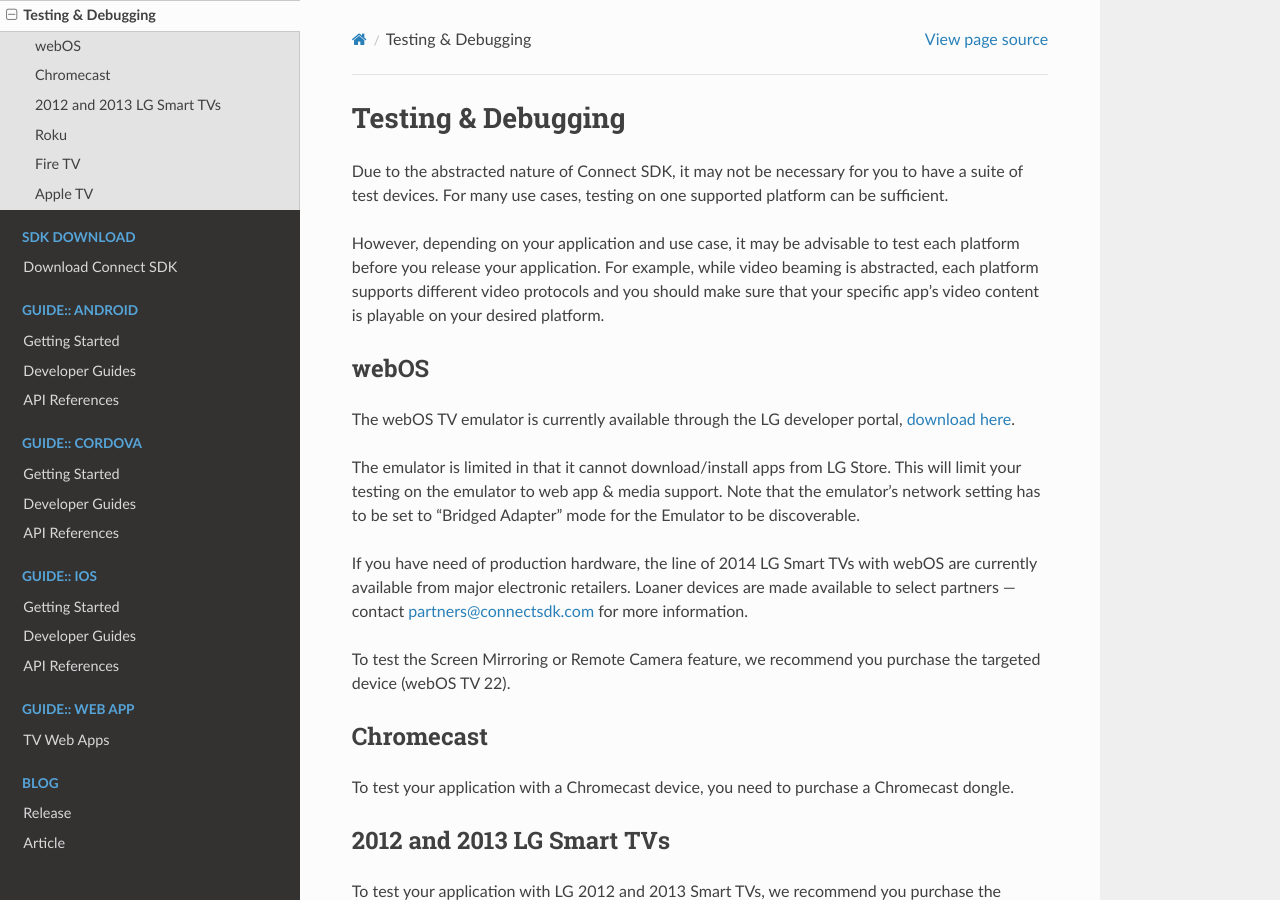
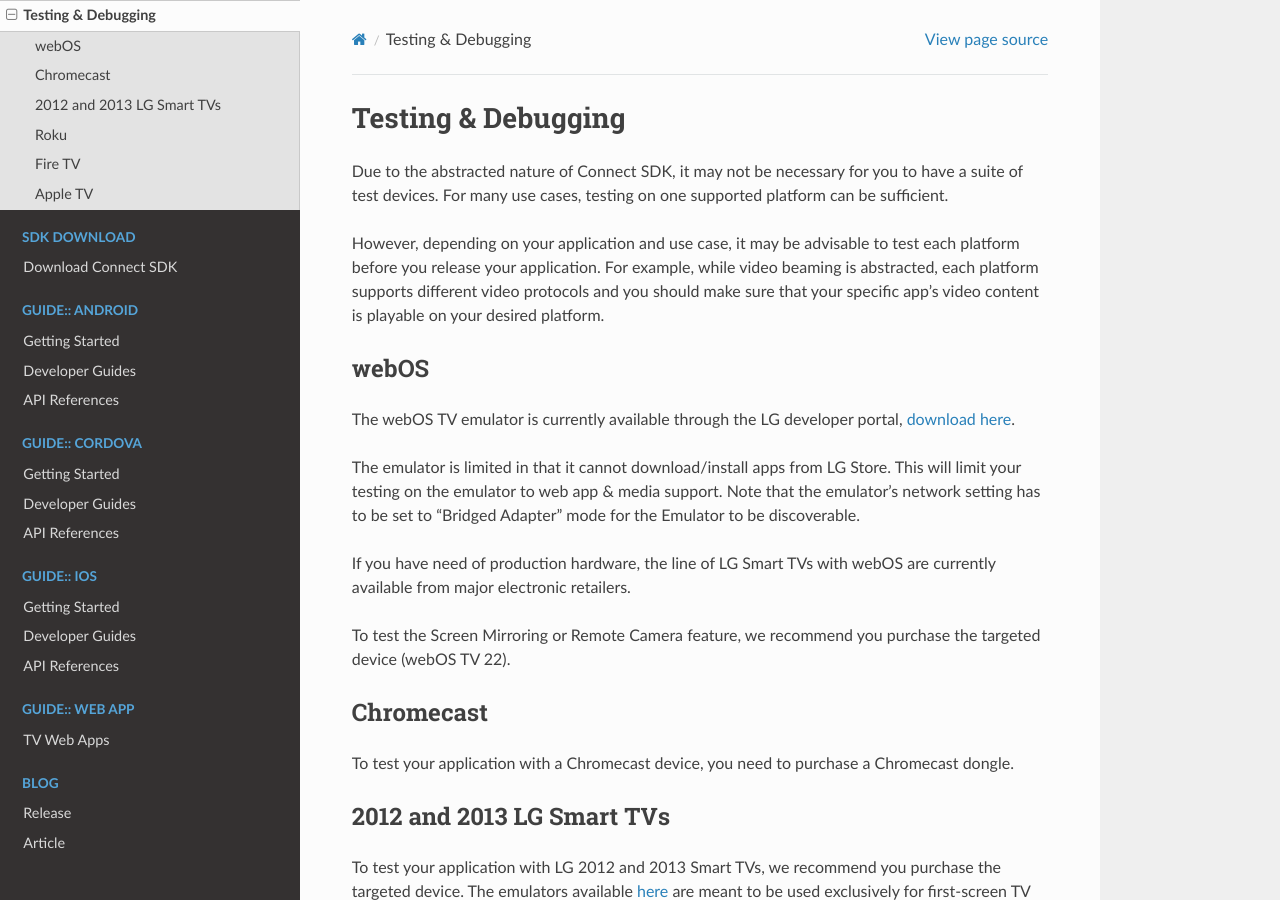
Before and after one commit to ConnectSDK/connectsdk.com, a Sphinx documentation site: the page built from docs/fundamentals/testing-debugging.rst, in a window 1280 px wide and 900 px high. Built offline with Sphinx 7.4.7 and the Read the Docs theme 2.0.0, drawn with Linux system fonts in a browser that asks for light colours; pages that are not in the unit, such as notebooks, are missing from menus; comment, search, counter and statistics services are not loaded.

Commit message:
Update testing-debugging.rst

```diff
--- a/docs/fundamentals/testing-debugging.rst
+++ b/docs/fundamentals/testing-debugging.rst
@@ -15,17 +15,15 @@ webOS
 The webOS TV emulator is currently available through the LG developer portal,
 `download here`_.
 
-.. _download here: http://webostv.developer.lge.com/sdk/installation/
+.. _download here: https://webostv.developer.lge.com/develop/tools/emulator-installation
 
 The emulator is limited in that it cannot download/install apps from LG Store.
 This will limit your testing on the emulator to web app & media support.
 Note that the emulator's network setting has to be set  to "Bridged Adapter" mode
 for the Emulator to be discoverable.
 
-If you have need of production hardware, the line of 2014 LG Smart TVs with
-webOS are currently available from major electronic retailers. Loaner devices
-are made available to select partners — contact
-`partners@connectsdk.com <partners@connectsdk.com>`_ for more information.
+If you have need of production hardware, the line of LG Smart TVs with
+webOS are currently available from major electronic retailers.
 
 To test the Screen Mirroring or Remote Camera feature, we recommend you
 purchase the targeted device (webOS TV 22).
@@ -41,7 +39,7 @@ To test your application with LG 2012 and 2013 Smart TVs, we recommend you
 purchase the targeted device. The emulators available `here`_ are meant to
 be used exclusively for first-screen TV App development.
 
-.. _here: http://webostv.developer.lge.com/discover/netcast/sdk/
+.. _here: https://webostv.developer.lge.com/more/netcast/sdk-overview
 
 Roku
 -----
```
